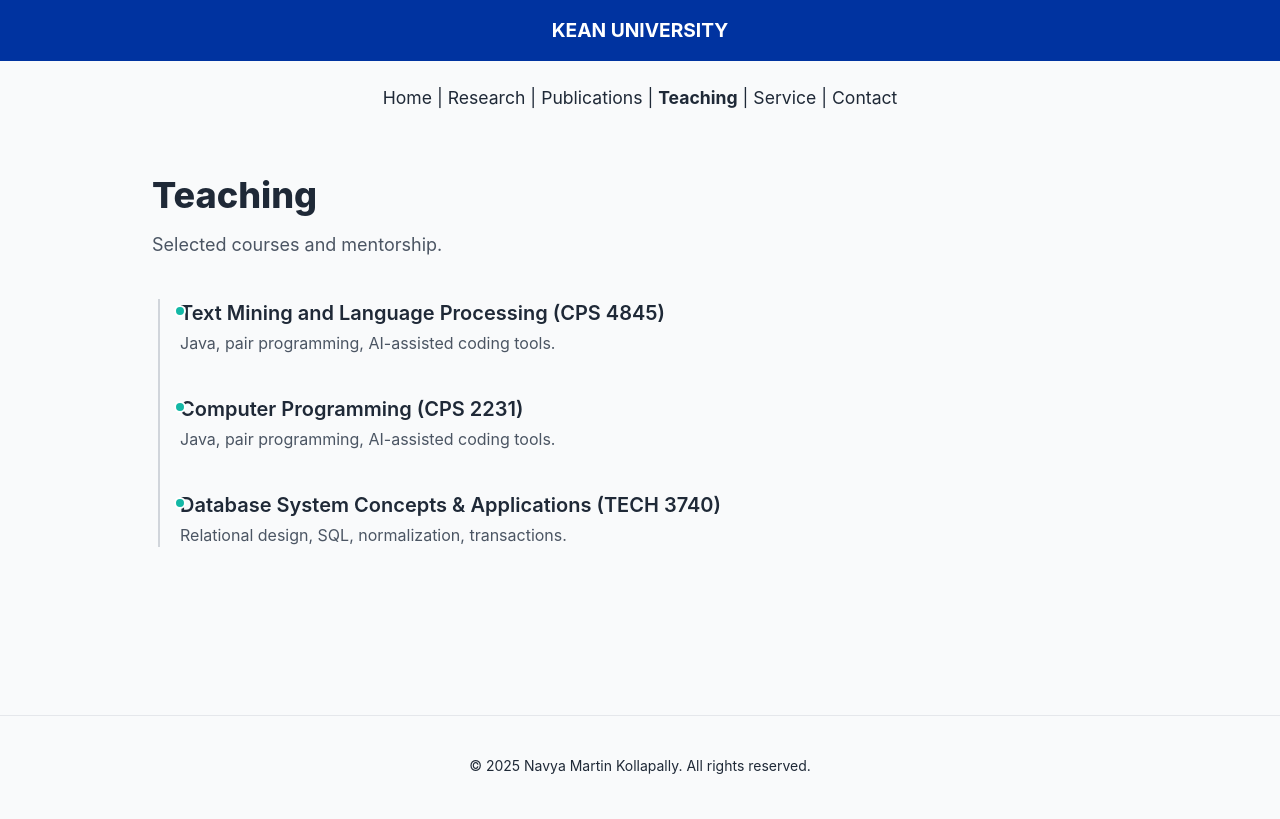
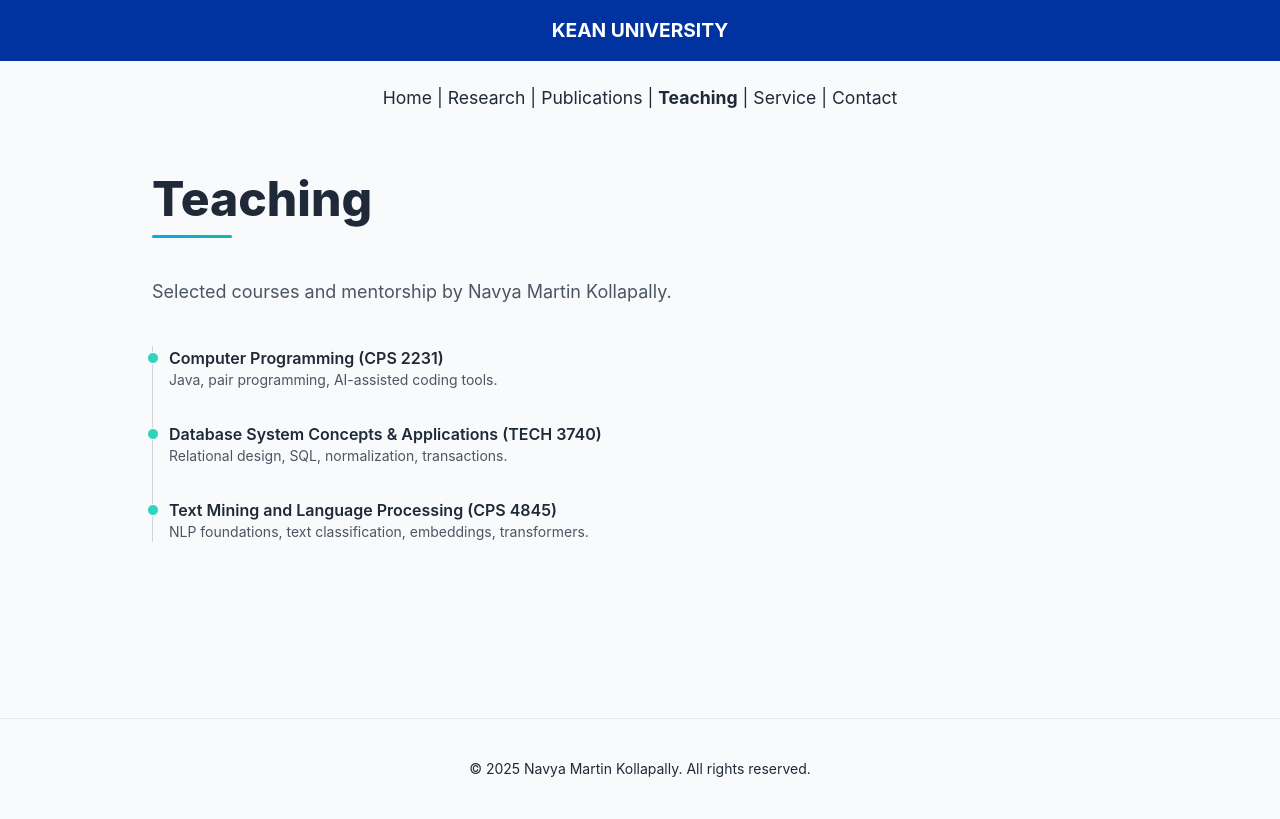
Before and after one commit to navya777/navya-kollapally, a plain HTML site: page teaching.html in a window 1280 px wide. Drawn offline with nearby package versions, Linux system fonts and the light colour scheme.

Commit message:
Update teaching.html

```diff
--- a/teaching.html
+++ b/teaching.html
@@ -4,36 +4,28 @@
   <meta charset="utf-8" />
   <meta name="viewport" content="width=device-width, initial-scale=1" />
   <title>Teaching — Navya Martin Kollapally</title>
+  <script src="https://cdn.tailwindcss.com"></script>
 
-  <script src="https://cdn.tailwindcss.com"></script>
   <script>
     tailwind.config = {
       theme: {
         extend: {
           fontFamily: {
-            sans: ["Inter", "ui-sans-serif", "system-ui"]
+            sans: ["Inter","ui-sans-serif","system-ui"]
           },
           boxShadow: { glow: "0 0 40px rgba(20,184,166,.25)" }
         }
-      }
-    };
+      },
+      darkMode: 'class'
+    }
   </script>
 
   <style>
-    .timeline-dot {
-      width: 12px;
-      height: 12px;
-      background-color: #14b8a6;
-      border-radius: 50%;
-      border: 2px solid white;
-      position: absolute;
-      left: -6px;
-      top: 6px;
-    }
-    .timeline-line {
-      border-left: 2px solid #d1d5db;
-      margin-left: 6px;
-      padding-left: 20px;
+    .gradient-accent {
+      background: linear-gradient(90deg, #0ea5e9, #14b8a6);
+      height: 3px;
+      width: 80px;
+      border-radius: 9999px;
     }
   </style>
 </head>
@@ -47,7 +39,7 @@
         </div>
     </header>
 
-    <!-- UNIFIED NAVIGATION -->
+    <!-- CONSISTENT NAVIGATION -->
     <nav style="text-align:center; margin-top:1.5rem; font-size:1.1rem;">
         <a href="index.html">Home</a> |
         <a href="research.html">Research</a> |
@@ -59,45 +51,40 @@
 
     <!-- MAIN CONTENT -->
     <main class="max-w-5xl mx-auto px-6 py-16">
-        <h1 class="text-4xl font-extrabold mb-4">Teaching</h1>
+        <h1 class="text-4xl sm:text-5xl font-extrabold mb-3">Teaching</h1>
+        <div class="gradient-accent mb-10"></div>
+
         <p class="text-lg text-gray-600 mb-10">
-            Selected courses and mentorship.
+            Selected courses and mentorship by Navya Martin Kollapally.
         </p>
 
-        <!-- Teaching Timeline -->
-        <div class="timeline-line">
-<!-- Course 1 -->
-          <div class="relative mb-10">
-            <div class="timeline-dot"></div>
-            <h3 class="font-semibold text-xl">Text Mining and Language Processing (CPS 4845)</h3>
-            <p class="text-gray-600 mt-1">
-              Java, pair programming, AI-assisted coding tools.
-            </p>
-          </div>
+        <ol class="mt-6 relative border-s border-gray-300">
 
-          <!-- Course 2 -->
-          <div class="relative mb-10">
-            <div class="timeline-dot"></div>
-            <h3 class="font-semibold text-xl">Computer Programming (CPS 2231)</h3>
-            <p class="text-gray-600 mt-1">
-              Java, pair programming, AI-assisted coding tools.
-            </p>
-          </div>
+          <!-- CPS 2231 -->
+          <li class="mb-8 ms-4">
+            <div class="absolute w-3 h-3 bg-teal-400 rounded-full mt-1.5 -start-1.5 border border-white"></div>
+            <h3 class="font-semibold">Computer Programming (CPS 2231)</h3>
+            <p class="text-sm text-gray-600">Java, pair programming, AI-assisted coding tools.</p>
+          </li>
 
-          <!-- Course 3 -->
-          <div class="relative mb-10">
-            <div class="timeline-dot"></div>
-            <h3 class="font-semibold text-xl">Database System Concepts & Applications (TECH 3740)</h3>
-            <p class="text-gray-600 mt-1">
-              Relational design, SQL, normalization, transactions.
-            </p>
-          </div>
+          <!-- TECH 3740 -->
+          <li class="mb-8 ms-4">
+            <div class="absolute w-3 h-3 bg-teal-400 rounded-full mt-1.5 -start-1.5 border border-white"></div>
+            <h3 class="font-semibold">Database System Concepts & Applications (TECH 3740)</h3>
+            <p class="text-sm text-gray-600">Relational design, SQL, normalization, transactions.</p>
+          </li>
 
-        </div>
+          <!-- NEW: CPS 4845 -->
+          <li class="mb-8 ms-4">
+            <div class="absolute w-3 h-3 bg-teal-400 rounded-full mt-1.5 -start-1.5 border border-white"></div>
+            <h3 class="font-semibold">Text Mining and Language Processing (CPS 4845)</h3>
+            <p class="text-sm text-gray-600">NLP foundations, text classification, embeddings, transformers.</p>
+          </li>
+
+        </ol>
     </main>
 
-    <!-- FOOTER -->
-    <footer class="mt-16 py-10 border-t text-sm text-center">
+    <footer class="mt-20 py-10 border-t text-sm text-center">
       © <script>document.write(new Date().getFullYear())</script> Navya Martin Kollapally. All rights reserved.
     </footer>
 
```
